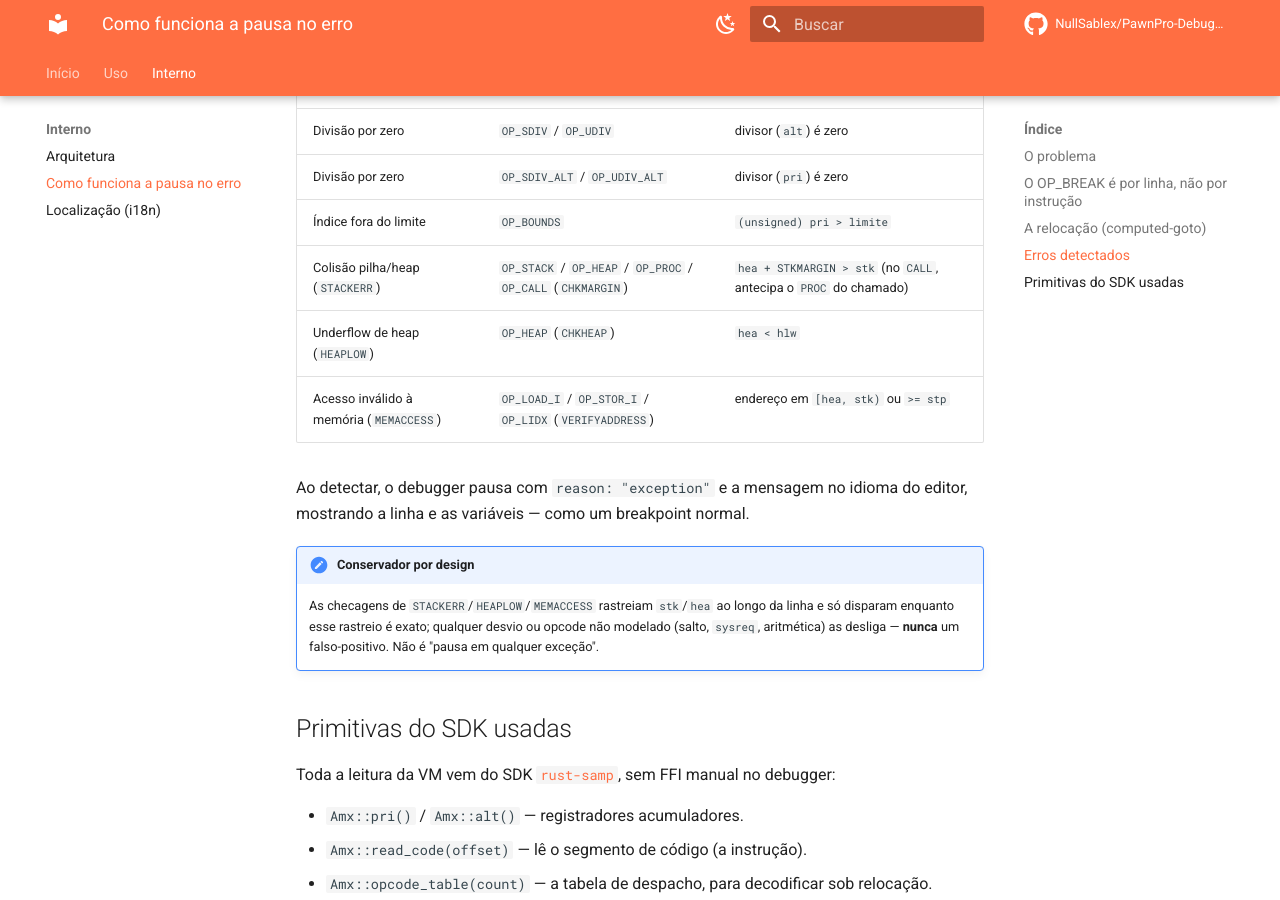
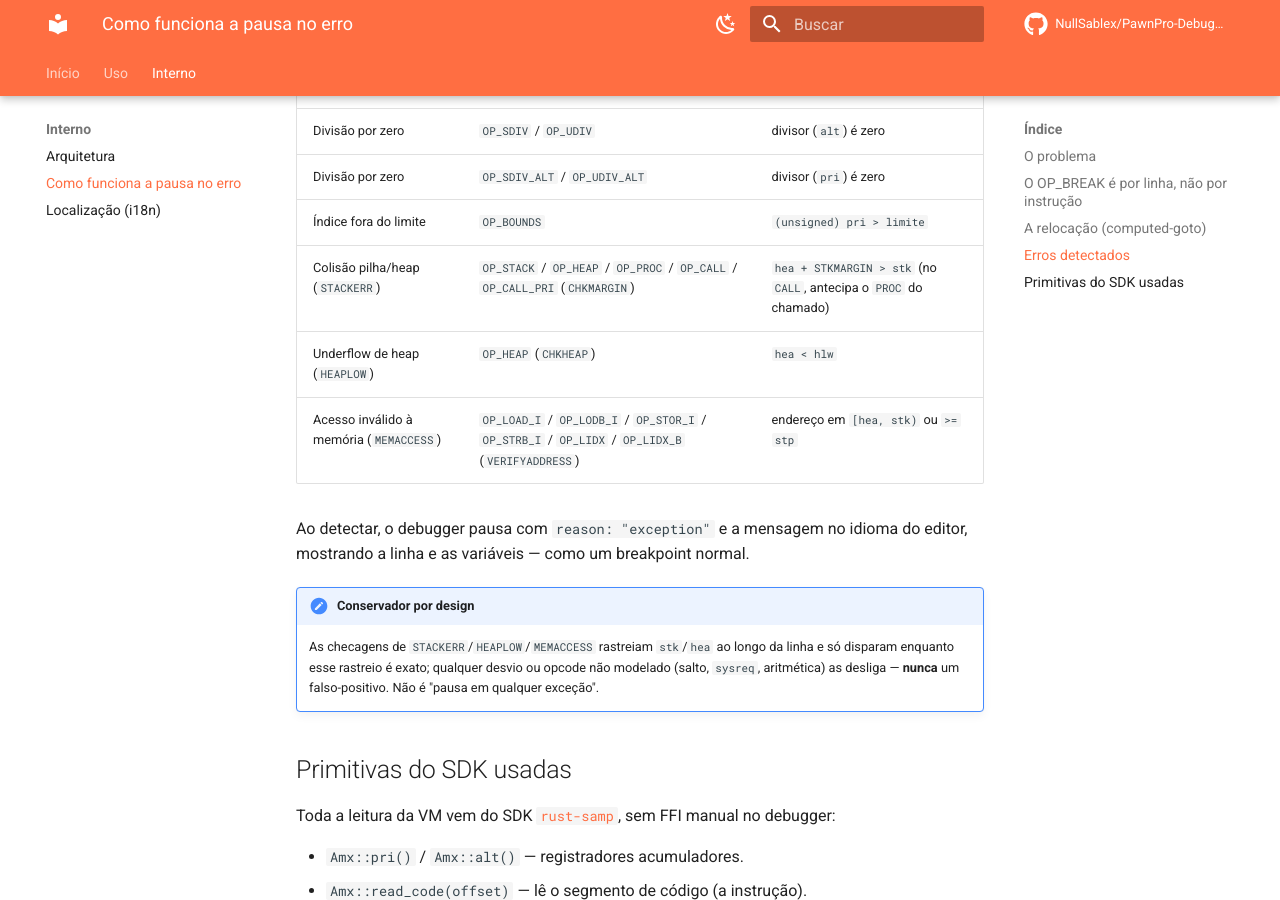
Before and after one commit to NullSablex/PawnPro-Debugger, an MkDocs documentation site: the page built from docs/runtime-errors.md, in a window 1280 px wide and 900 px high, scrolled down 1140 px. Built offline with MkDocs 1.6.1 and Material for MkDocs 9.7.7, drawn with Linux system fonts in a browser that asks for light colours; comment, search, counter and statistics services are not loaded.

Commit message:
docs: completar os opcodes de STACKERR e MEMACCESS
A tabela omitia OP_CALL_PRI no STACKERR e OP_LODB_I/OP_STRB_I/OP_LIDX_B no
MEMACCESS, todos checados em runtime_error.rs.

```diff
--- a/docs/runtime-errors.md
+++ b/docs/runtime-errors.md
@@ -47,9 +47,9 @@ código-fonte de nenhum dos dois, porque ambos usam a mesma VM AMX.
 | Divisão por zero | `OP_SDIV` / `OP_UDIV` | divisor (`alt`) é zero |
 | Divisão por zero | `OP_SDIV_ALT` / `OP_UDIV_ALT` | divisor (`pri`) é zero |
 | Índice fora do limite | `OP_BOUNDS` | `(unsigned) pri > limite` |
-| Colisão pilha/heap (`STACKERR`) | `OP_STACK` / `OP_HEAP` / `OP_PROC` / `OP_CALL` (`CHKMARGIN`) | `hea + STKMARGIN > stk` (no `CALL`, antecipa o `PROC` do chamado) |
+| Colisão pilha/heap (`STACKERR`) | `OP_STACK` / `OP_HEAP` / `OP_PROC` / `OP_CALL` / `OP_CALL_PRI` (`CHKMARGIN`) | `hea + STKMARGIN > stk` (no `CALL`, antecipa o `PROC` do chamado) |
 | Underflow de heap (`HEAPLOW`) | `OP_HEAP` (`CHKHEAP`) | `hea < hlw` |
-| Acesso inválido à memória (`MEMACCESS`) | `OP_LOAD_I` / `OP_STOR_I` / `OP_LIDX` (`VERIFYADDRESS`) | endereço em `[hea, stk)` ou `>= stp` |
+| Acesso inválido à memória (`MEMACCESS`) | `OP_LOAD_I` / `OP_LODB_I` / `OP_STOR_I` / `OP_STRB_I` / `OP_LIDX` / `OP_LIDX_B` (`VERIFYADDRESS`) | endereço em `[hea, stk)` ou `>= stp` |
 
 Ao detectar, o debugger pausa com `reason: "exception"` e a mensagem no idioma do
 editor, mostrando a linha e as variáveis — como um breakpoint normal.
```
